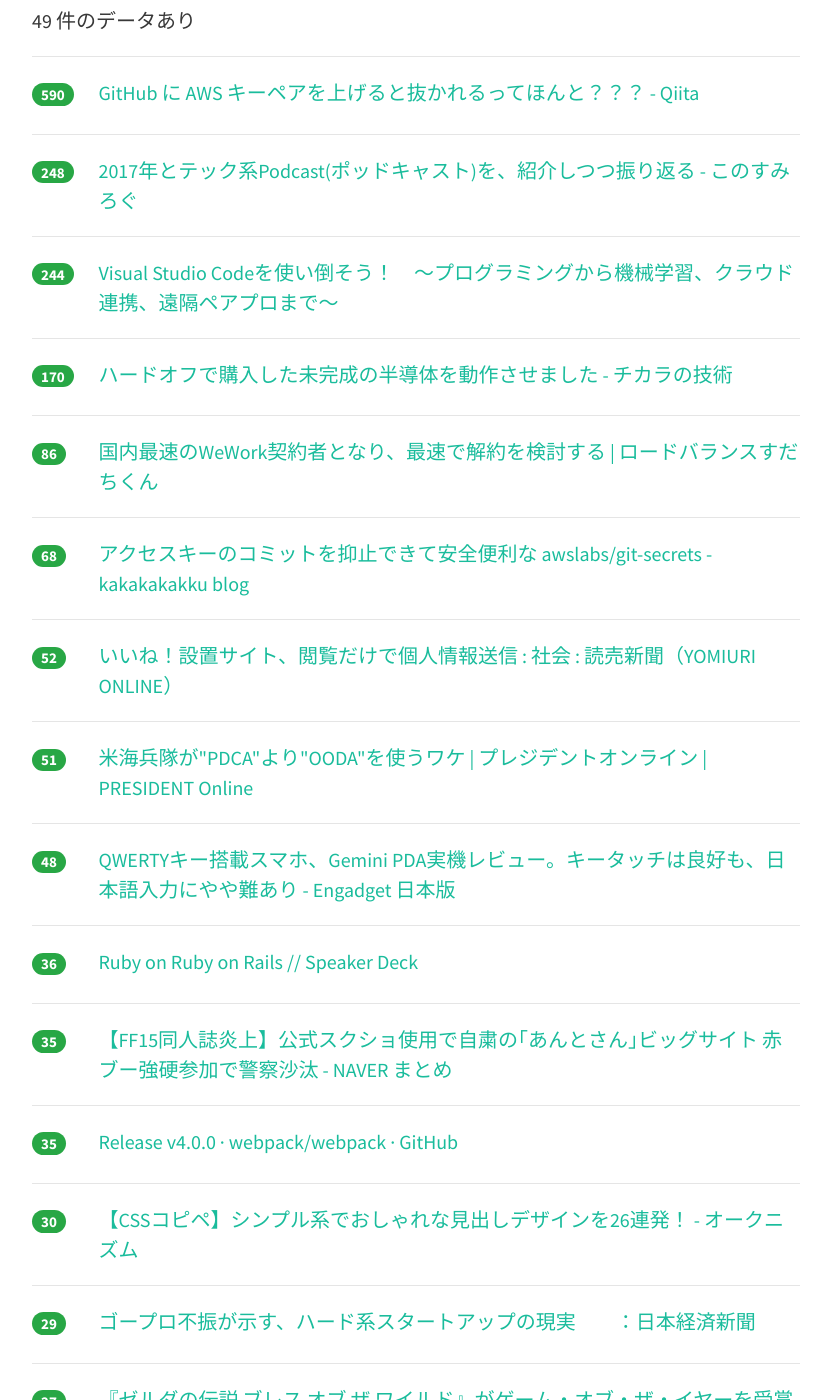
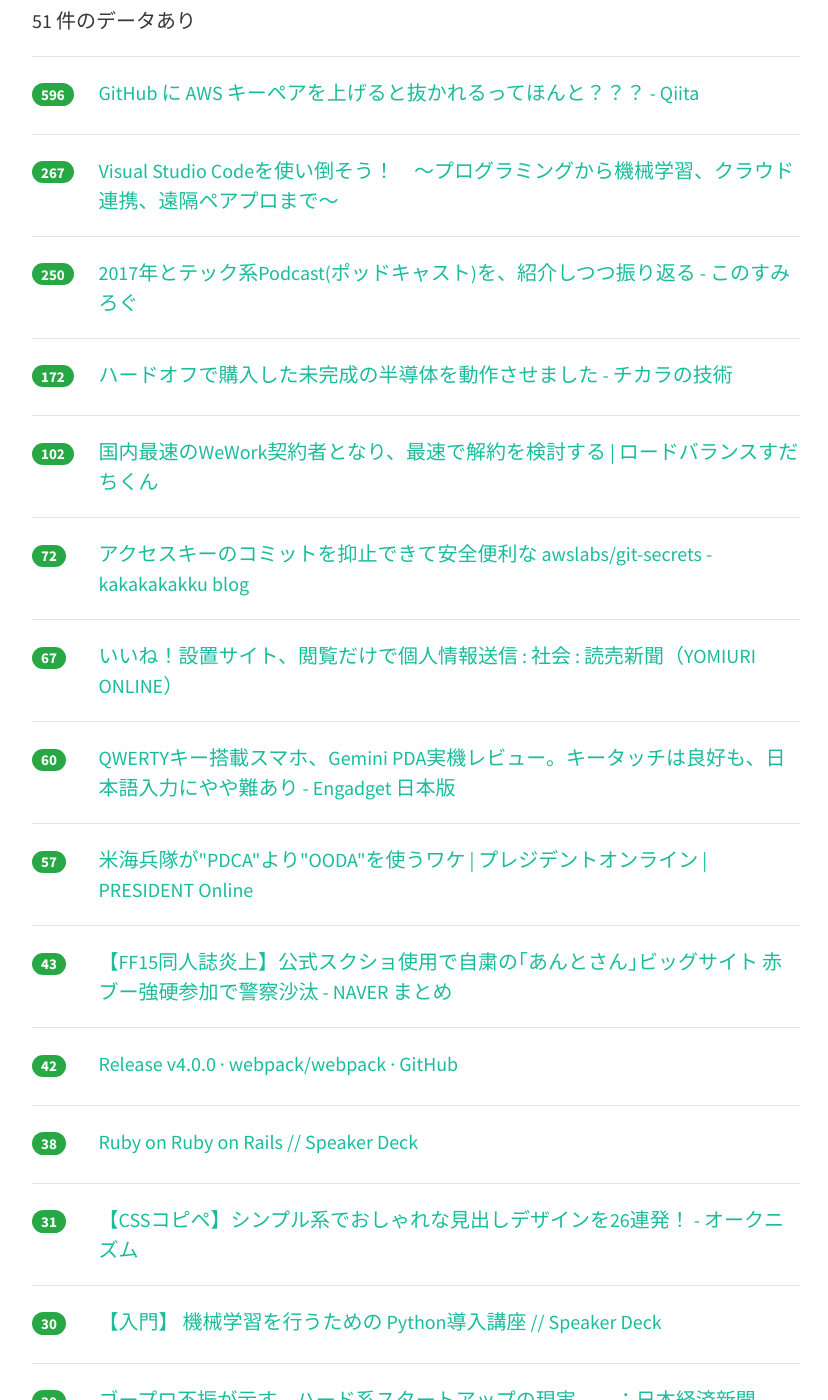
Before and after one commit to yatta47/hatena-matome-site, a Jekyll site: the page built from _posts/2018-02-25-hatena.md, in a window 1280 px wide and 1400 px high, scrolled down 317 px. Shown: the whole window, without its empty margins (224-1052 px from the left). Built offline with Jekyll 4.4.1, drawn with Linux system fonts in a browser that asks for light colours; nearby versions of some CDN libraries; some of the changed text lies outside the part shown.

Commit message:
Updated 2018-02-25

```diff
--- a/_posts/2018-02-25-hatena.md
+++ b/_posts/2018-02-25-hatena.md
@@ -1,78 +1,83 @@
 ---
 layout: post
 title:  "2018-02-25 はてぶIT"
-date:   2018-02-25 19:03:32
+date:   2018-02-25 20:02:35
 tags: [it-hotentry]
 ---
-49 件のデータあり
+51 件のデータあり
 
 <hr><div class="row">
-<div class="col-1"><span class="badge badge-pill badge-success h2">590</span></div>
+<div class="col-1"><span class="badge badge-pill badge-success h2">596</span></div>
 <div class="col-11"><a href='https://qiita.com/saitotak/items/813ac6c2057ac64d5fef' target='_blank'>GitHub に AWS キーペアを上げると抜かれるってほんと？？？ - Qiita</a></div>
 </div>
 <hr>
 <div class="row">
-<div class="col-1"><span class="badge badge-pill badge-success h2">248</span></div>
+<div class="col-1"><span class="badge badge-pill badge-success h2">267</span></div>
+<div class="col-11"><a href='https://www.slideshare.net/sakkuru/visual-studio-code-88792769' target='_blank'>Visual Studio Codeを使い倒そう！　～プログラミングから機械学習、クラウド連携、遠隔ペアプロまで～</a></div>
+</div>
+<hr>
+<div class="row">
+<div class="col-1"><span class="badge badge-pill badge-success h2">250</span></div>
 <div class="col-11"><a href='http://www.konosumi.net/entry/2018/02/24/205322' target='_blank'>2017年とテック系Podcast(ポッドキャスト)を、紹介しつつ振り返る - このすみろぐ</a></div>
 </div>
 <hr>
 <div class="row">
-<div class="col-1"><span class="badge badge-pill badge-success h2">244</span></div>
-<div class="col-11"><a href='https://www.slideshare.net/sakkuru/visual-studio-code-88792769' target='_blank'>Visual Studio Codeを使い倒そう！　～プログラミングから機械学習、クラウド連携、遠隔ペアプロまで～</a></div>
-</div>
-<hr>
-<div class="row">
-<div class="col-1"><span class="badge badge-pill badge-success h2">170</span></div>
+<div class="col-1"><span class="badge badge-pill badge-success h2">172</span></div>
 <div class="col-11"><a href='http://power-of-tech.hatenablog.com/entry/2018/02/20/212659' target='_blank'>ハードオフで購入した未完成の半導体を動作させました - チカラの技術</a></div>
 </div>
 <hr>
 <div class="row">
-<div class="col-1"><span class="badge badge-pill badge-success h2">86</span></div>
+<div class="col-1"><span class="badge badge-pill badge-success h2">102</span></div>
 <div class="col-11"><a href='https://blog.animereview.jp/wework-still-day-0/' target='_blank'>国内最速のWeWork契約者となり、最速で解約を検討する | ロードバランスすだちくん</a></div>
 </div>
 <hr>
 <div class="row">
-<div class="col-1"><span class="badge badge-pill badge-success h2">68</span></div>
+<div class="col-1"><span class="badge badge-pill badge-success h2">72</span></div>
 <div class="col-11"><a href='http://kakakakakku.hatenablog.com/entry/2017/02/06/100706' target='_blank'>アクセスキーのコミットを抑止できて安全便利な awslabs/git-secrets - kakakakakku blog</a></div>
 </div>
 <hr>
 <div class="row">
-<div class="col-1"><span class="badge badge-pill badge-success h2">52</span></div>
+<div class="col-1"><span class="badge badge-pill badge-success h2">67</span></div>
 <div class="col-11"><a href='http://www.yomiuri.co.jp/national/20180224-OYT1T50128.html' target='_blank'>いいね！設置サイト、閲覧だけで個人情報送信 : 社会 : 読売新聞（YOMIURI ONLINE）</a></div>
 </div>
 <hr>
 <div class="row">
-<div class="col-1"><span class="badge badge-pill badge-success h2">51</span></div>
+<div class="col-1"><span class="badge badge-pill badge-success h2">60</span></div>
+<div class="col-11"><a href='http://japanese.engadget.com/2018/02/24/qwerty-gemini-pda/' target='_blank'>QWERTYキー搭載スマホ、Gemini PDA実機レビュー。キータッチは良好も、日本語入力にやや難あり - Engadget 日本版</a></div>
+</div>
+<hr>
+<div class="row">
+<div class="col-1"><span class="badge badge-pill badge-success h2">57</span></div>
 <div class="col-11"><a href='http://president.jp/articles/-/24000?page=3' target='_blank'>米海兵隊が"PDCA"より"OODA"を使うワケ | プレジデントオンライン | PRESIDENT Online</a></div>
 </div>
 <hr>
 <div class="row">
-<div class="col-1"><span class="badge badge-pill badge-success h2">48</span></div>
-<div class="col-11"><a href='http://japanese.engadget.com/2018/02/24/qwerty-gemini-pda/' target='_blank'>QWERTYキー搭載スマホ、Gemini PDA実機レビュー。キータッチは良好も、日本語入力にやや難あり - Engadget 日本版</a></div>
+<div class="col-1"><span class="badge badge-pill badge-success h2">43</span></div>
+<div class="col-11"><a href='https://matome.naver.jp/odai/2151952957161014001' target='_blank'>【FF15同人誌炎上】公式スクショ使用で自粛の｢あんとさん｣ビッグサイト 赤ブー強硬参加で警察沙汰 - NAVER まとめ</a></div>
 </div>
 <hr>
 <div class="row">
-<div class="col-1"><span class="badge badge-pill badge-success h2">36</span></div>
+<div class="col-1"><span class="badge badge-pill badge-success h2">42</span></div>
+<div class="col-11"><a href='https://github.com/webpack/webpack/releases/tag/v4.0.0' target='_blank'>Release v4.0.0 · webpack/webpack · GitHub</a></div>
+</div>
+<hr>
+<div class="row">
+<div class="col-1"><span class="badge badge-pill badge-success h2">38</span></div>
 <div class="col-11"><a href='https://speakerdeck.com/a_matsuda/ruby-on-ruby-on-rails' target='_blank'>Ruby on Ruby on Rails // Speaker Deck</a></div>
 </div>
 <hr>
 <div class="row">
-<div class="col-1"><span class="badge badge-pill badge-success h2">35</span></div>
-<div class="col-11"><a href='https://matome.naver.jp/odai/2151952957161014001' target='_blank'>【FF15同人誌炎上】公式スクショ使用で自粛の｢あんとさん｣ビッグサイト 赤ブー強硬参加で警察沙汰 - NAVER まとめ</a></div>
-</div>
-<hr>
-<div class="row">
-<div class="col-1"><span class="badge badge-pill badge-success h2">35</span></div>
-<div class="col-11"><a href='https://github.com/webpack/webpack/releases/tag/v4.0.0' target='_blank'>Release v4.0.0 · webpack/webpack · GitHub</a></div>
+<div class="col-1"><span class="badge badge-pill badge-success h2">31</span></div>
+<div class="col-11"><a href='http://www.okuni.me/entry/simple-h2-design' target='_blank'>【CSSコピペ】シンプル系でおしゃれな見出しデザインを26連発！ - オークニズム</a></div>
 </div>
 <hr>
 <div class="row">
 <div class="col-1"><span class="badge badge-pill badge-success h2">30</span></div>
-<div class="col-11"><a href='http://www.okuni.me/entry/simple-h2-design' target='_blank'>【CSSコピペ】シンプル系でおしゃれな見出しデザインを26連発！ - オークニズム</a></div>
+<div class="col-11"><a href='https://speakerdeck.com/terapyon/ru-men-ji-jie-xue-xi-woxing-utamefalse-pythondao-ru-jiang-zuo' target='_blank'>【入門】 機械学習を行うための Python導入講座 // Speaker Deck</a></div>
 </div>
 <hr>
 <div class="row">
-<div class="col-1"><span class="badge badge-pill badge-success h2">29</span></div>
+<div class="col-1"><span class="badge badge-pill badge-success h2">30</span></div>
 <div class="col-11"><a href='https://www.nikkei.com/article/DGXMZO26674390Y8A200C1000000/' target='_blank'>ゴープロ不振が示す、ハード系スタートアップの現実　　：日本経済新聞</a></div>
 </div>
 <hr>
@@ -97,13 +102,23 @@ tags: [it-hotentry]
 </div>
 <hr>
 <div class="row">
-<div class="col-1"><span class="badge badge-pill badge-success h2">25</span></div>
-<div class="col-11"><a href='https://speakerdeck.com/terapyon/ru-men-ji-jie-xue-xi-woxing-utamefalse-pythondao-ru-jiang-zuo' target='_blank'>【入門】 機械学習を行うための Python導入講座 // Speaker Deck</a></div>
+<div class="col-1"><span class="badge badge-pill badge-success h2">24</span></div>
+<div class="col-11"><a href='http://www.youtube.com/watch?v=YFHHGETsxkE' target='_blank'>PAPERS, PLEASE - The Short Film (2018) 4K SUBS</a></div>
+</div>
+<hr>
+<div class="row">
+<div class="col-1"><span class="badge badge-pill badge-success h2">23</span></div>
+<div class="col-11"><a href='http://gendai.ismedia.jp/articles/-/54570' target='_blank'>Excelはもう古い？ビジネスマン必見のデータ分析最強ツールとは（Lab-On） | 現代ビジネス | 講談社（1/2）</a></div>
 </div>
 <hr>
 <div class="row">
 <div class="col-1"><span class="badge badge-pill badge-success h2">23</span></div>
 <div class="col-11"><a href='https://anond.hatelabo.jp/20180225145051' target='_blank'>高齢者に対してパソコンの大先生をした知見を共有したい</a></div>
+</div>
+<hr>
+<div class="row">
+<div class="col-1"><span class="badge badge-pill badge-success h2">22</span></div>
+<div class="col-11"><a href='http://jp.techcrunch.com/2018/02/24/2018-02-23-google-assistant-is-adding-routines-and-location-based-reminders/' target='_blank'>Google Assistantにマルチコマンド機能Routinesと位置対応のリマインダーが加わる | TechCrunch Japan</a></div>
 </div>
 <hr>
 <div class="row">
@@ -118,17 +133,7 @@ tags: [it-hotentry]
 <hr>
 <div class="row">
 <div class="col-1"><span class="badge badge-pill badge-success h2">22</span></div>
-<div class="col-11"><a href='http://www.youtube.com/watch?v=YFHHGETsxkE' target='_blank'>PAPERS, PLEASE - The Short Film (2018) 4K SUBS</a></div>
-</div>
-<hr>
-<div class="row">
-<div class="col-1"><span class="badge badge-pill badge-success h2">21</span></div>
-<div class="col-11"><a href='http://jp.techcrunch.com/2018/02/24/2018-02-23-google-assistant-is-adding-routines-and-location-based-reminders/' target='_blank'>Google Assistantにマルチコマンド機能Routinesと位置対応のリマインダーが加わる | TechCrunch Japan</a></div>
-</div>
-<hr>
-<div class="row">
-<div class="col-1"><span class="badge badge-pill badge-success h2">21</span></div>
-<div class="col-11"><a href='http://gendai.ismedia.jp/articles/-/54570' target='_blank'>Excelはもう古い？ビジネスマン必見のデータ分析最強ツールとは（Lab-On） | 現代ビジネス | 講談社（1/2）</a></div>
+<div class="col-11"><a href='http://nlab.itmedia.co.jp/nl/articles/1802/25/news021.html' target='_blank'>「艦これ」公式Twitter、凍結解除後もDMCA虚偽報告が続いていることを明かす　「許されざる行為です」 - ねとらぼ</a></div>
 </div>
 <hr>
 <div class="row">
@@ -152,11 +157,6 @@ tags: [it-hotentry]
 </div>
 <hr>
 <div class="row">
-<div class="col-1"><span class="badge badge-pill badge-success h2">18</span></div>
-<div class="col-11"><a href='http://nlab.itmedia.co.jp/nl/articles/1802/25/news021.html' target='_blank'>「艦これ」公式Twitter、凍結解除後もDMCA虚偽報告が続いていることを明かす　「許されざる行為です」 - ねとらぼ</a></div>
-</div>
-<hr>
-<div class="row">
 <div class="col-1"><span class="badge badge-pill badge-success h2">17</span></div>
 <div class="col-11"><a href='http://for-mom.hatenablog.com/entry/entranceexam_' target='_blank'>いまどきの中高生、問題集がすごくハイテク！ - For Mom　 -すべてのお母さんへのメッセージ-</a></div>
 </div>
@@ -169,6 +169,11 @@ tags: [it-hotentry]
 <div class="row">
 <div class="col-1"><span class="badge badge-pill badge-success h2">16</span></div>
 <div class="col-11"><a href='https://www.gizmodo.jp/2018/02/media-ambition-tokyo-2018.html' target='_blank'>テクノロジーカルチャーの祭典「Media Ambition Tokyo」に行ってきました。感想と気になった作品を紹介 | ギズモード・ジャパン</a></div>
+</div>
+<hr>
+<div class="row">
+<div class="col-1"><span class="badge badge-pill badge-success h2">15</span></div>
+<div class="col-11"><a href='http://slide.meguro.ryuzee.com/slides/92' target='_blank'>Effective Team Building | Ryuzee.com</a></div>
 </div>
 <hr>
 <div class="row">
@@ -198,7 +203,12 @@ tags: [it-hotentry]
 <hr>
 <div class="row">
 <div class="col-1"><span class="badge badge-pill badge-success h2">12</span></div>
-<div class="col-11"><a href='http://slide.meguro.ryuzee.com/slides/92' target='_blank'>Effective Team Building | Ryuzee.com</a></div>
+<div class="col-11"><a href='https://togetter.com/li/1202751' target='_blank'>付き合ったらまず元カノがどんな人かチェックする女性が交際経験0の男性と付き合うと、元カノチェックでnullを参照して動作が停止する - Togetter</a></div>
+</div>
+<hr>
+<div class="row">
+<div class="col-1"><span class="badge badge-pill badge-success h2">11</span></div>
+<div class="col-11"><a href='https://anond.hatelabo.jp/20180225162852' target='_blank'>[はてな統計]はてなブックマークのコメントで死ねと言われる率</a></div>
 </div>
 <hr>
 <div class="row">
@@ -212,6 +222,16 @@ tags: [it-hotentry]
 </div>
 <hr>
 <div class="row">
+<div class="col-1"><span class="badge badge-pill badge-success h2">11</span></div>
+<div class="col-11"><a href='http://b.hatena.ne.jp/entry/s/anond.hatelabo.jp/20180225105423' target='_blank'>はてなブックマーク - せめて「差別ではあるよね」で合意できないのか</a></div>
+</div>
+<hr>
+<div class="row">
+<div class="col-1"><span class="badge badge-pill badge-success h2">11</span></div>
+<div class="col-11"><a href='http://yuki540.hatenablog.jp/entry/2018/02/25/%E3%83%8B%E3%83%BC%E3%83%88%E3%81%AB%E5%AD%A6%E3%81%B6CSS_Animation%E6%BC%94%E5%87%BA%E8%AC%9B%E5%BA%A7_%EF%BC%91%E6%99%82%E9%96%93%E7%9B%AE' target='_blank'>ニートに学ぶCSS Animation演出講座 １時間目 - 人生送りバント。</a></div>
+</div>
+<hr>
+<div class="row">
 <div class="col-1"><span class="badge badge-pill badge-success h2">10</span></div>
 <div class="col-11"><a href='http://ascii.jp/elem/000/001/637/1637595/' target='_blank'>ASCII.jp：HDDはやっぱり安い！　厚み7mmで容量2TBのWD製2.5インチHDDが1万680円</a></div>
 </div>
@@ -219,16 +239,6 @@ tags: [it-hotentry]
 <div class="row">
 <div class="col-1"><span class="badge badge-pill badge-success h2">10</span></div>
 <div class="col-11"><a href='https://togetter.com/li/1202842' target='_blank'>シリアの現状をめぐり、中東関係の識者が論戦 - Togetter</a></div>
-</div>
-<hr>
-<div class="row">
-<div class="col-1"><span class="badge badge-pill badge-success h2">10</span></div>
-<div class="col-11"><a href='https://togetter.com/li/1202751' target='_blank'>付き合ったらまず元カノがどんな人かチェックする女性が交際経験0の男性と付き合うと、元カノチェックでnullを参照して動作が停止する - Togetter</a></div>
-</div>
-<hr>
-<div class="row">
-<div class="col-1"><span class="badge badge-pill badge-success h2">9</span></div>
-<div class="col-11"><a href='https://anond.hatelabo.jp/20180225162852' target='_blank'>[はてな統計]はてなブックマークのコメントで死ねと言われる率</a></div>
 </div>
 <hr>
 <div class="row">
```
